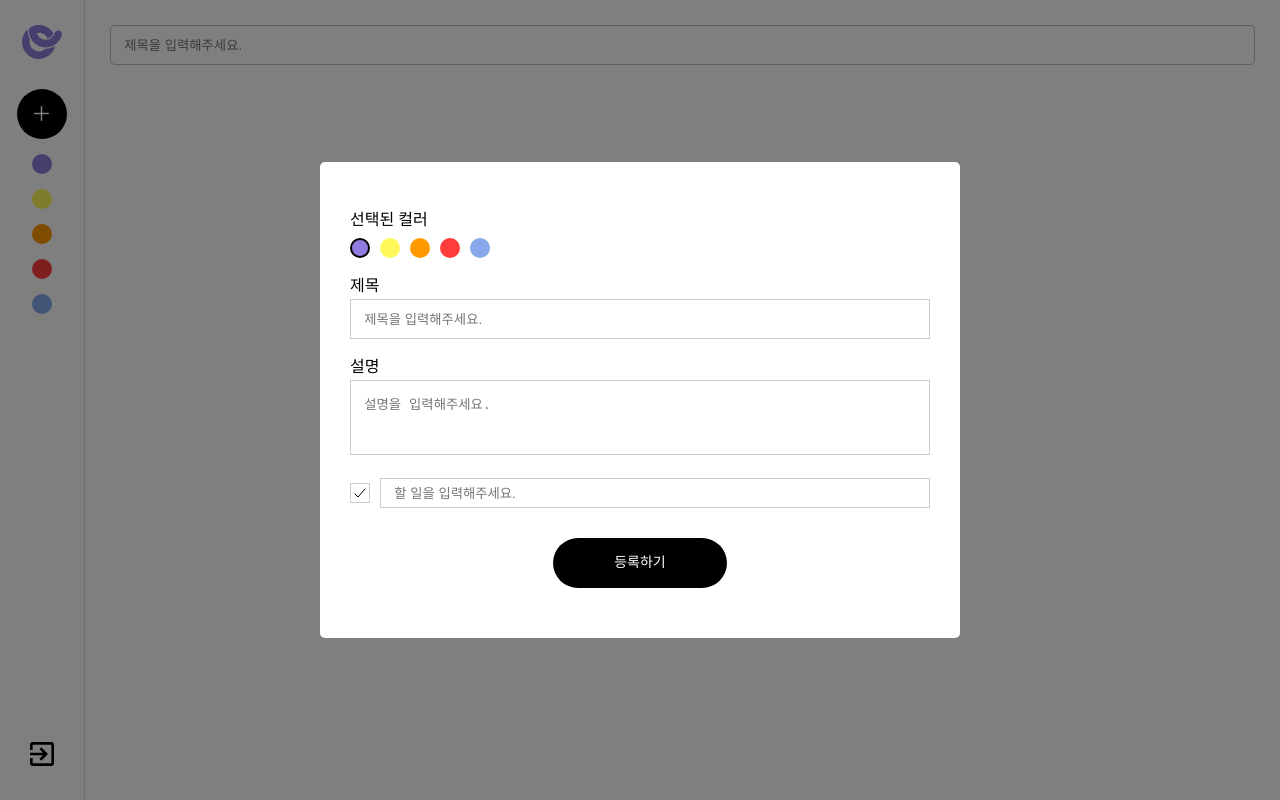
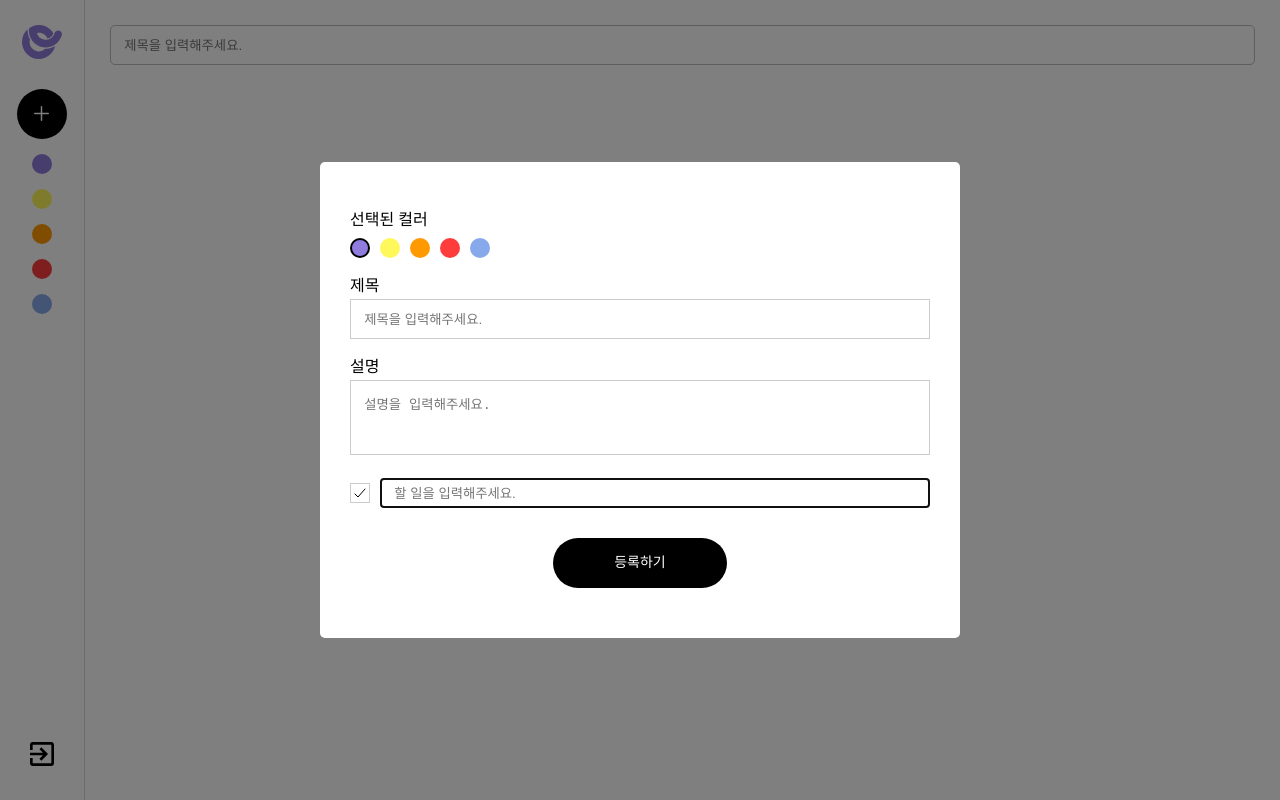
Before and after one commit to Banal972/memo, a React (Create React App) app: page / in a window 1280 px wide. Both pictures are taken after a click on the item 42 px from the left and 163 px from the top of the page. Built offline with nearby package versions, Linux system fonts and the light colour scheme.

Commit message:
[업데이트]
할일을 추가할때 focus가 바뀌게 수정 하였습니다.

```diff
--- a/src/router/Main/Write/Write.tsx
+++ b/src/router/Main/Write/Write.tsx
@@ -5,7 +5,7 @@ import { modalOpen, writeState } from '../../../Atom/Model';
 import styled from 'styled-components'
 import { listType, memoState } from '../../../Atom/Memo';
 import { IoCheckmark } from "react-icons/io5";
-import { useEffect, useState } from 'react';
+import { useEffect, useRef, useState } from 'react';
 
 type Props = {
   id? : number
@@ -95,6 +95,8 @@ const WriteBox = styled.div`
 
 function Write({id} : Props) {
 
+  const listRef = useRef<HTMLInputElement | null>(null);
+
   const setModalState = useSetRecoilState(modalOpen);
   const writeResult = useRecoilValue(writeState); // 작성 전달 props
   const [memoData,setMemoData] = useRecoilState(memoState); // 메모 state
@@ -109,11 +111,19 @@ function Write({id} : Props) {
     }
   ]);
 
+  useEffect(()=>{
+
+    if(listRef.current) listRef.current.focus();
+
+  },[list])
+
+  // 인풋박스 핸들러
   const inputHandler = (e:React.FormEvent<any>,action : React.Dispatch<React.SetStateAction<any>>)=>{
     e.preventDefault();
     action(e.currentTarget.value);
   }
 
+  // 등록버튼
   const onSubmitHandler = ()=>{
     if(title === "") return alert('제목을 입력해주세요.');
     setMemoData(prev=>{
@@ -127,7 +137,8 @@ function Write({id} : Props) {
         list
       })
       return prevData;
-    })
+    });
+    setModalState(false);
   }
 
   // 리스트 인풋 핸들러
@@ -173,8 +184,7 @@ function Write({id} : Props) {
           }
         )
         return prevData;
-      })
-
+      });
     }
   }
 
@@ -230,6 +240,7 @@ function Write({id} : Props) {
                   <input
                     type="text"
                     placeholder='할 일을 입력해주세요.'
+                    ref={index === list.length - 1 ? listRef : null}
                     defaultValue={item.target}
                     onInput={(e)=>listInputHanlder(e,item.listId)}
                     onKeyDown={(e)=>listAddHandler(e)}
```
